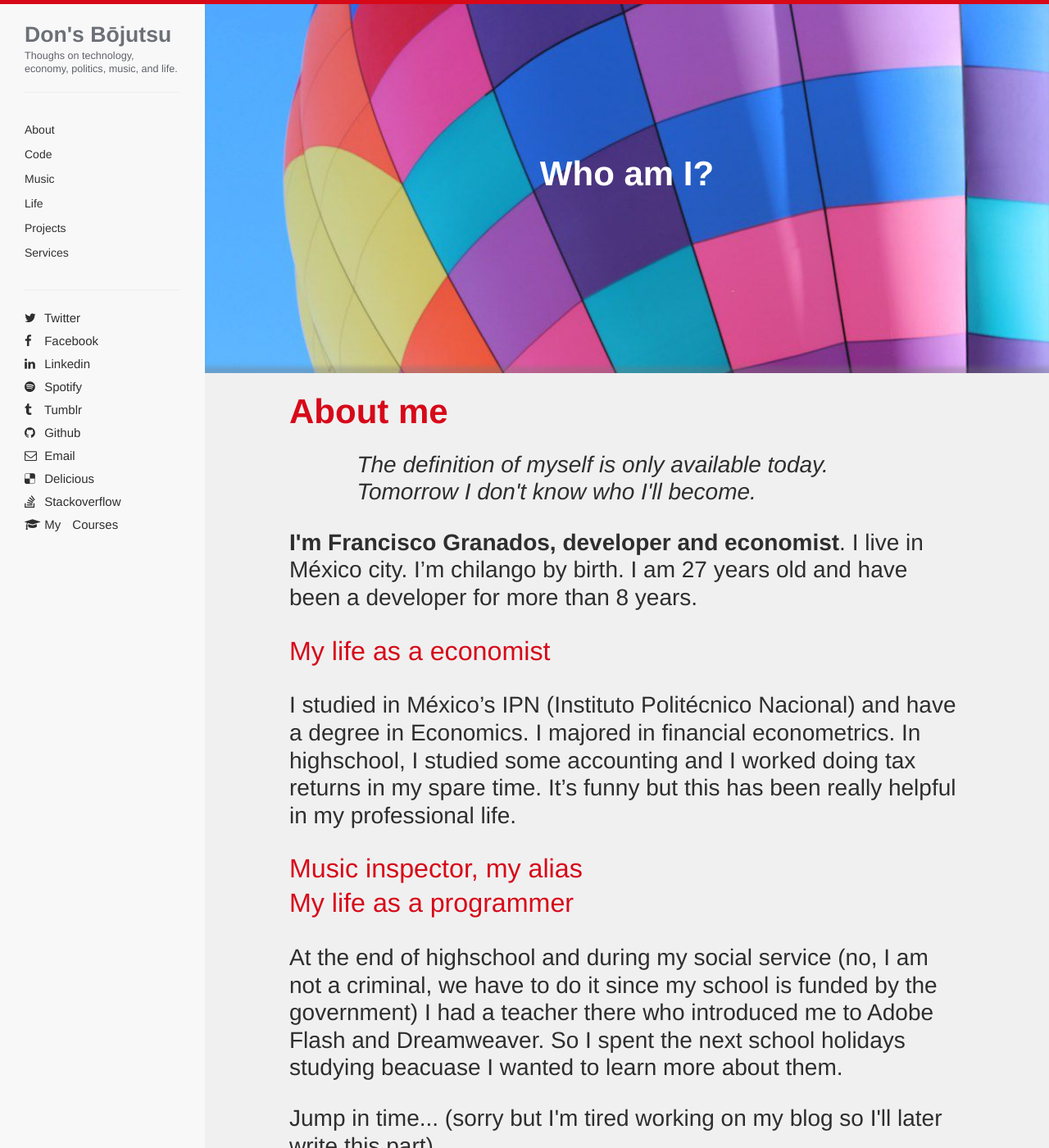
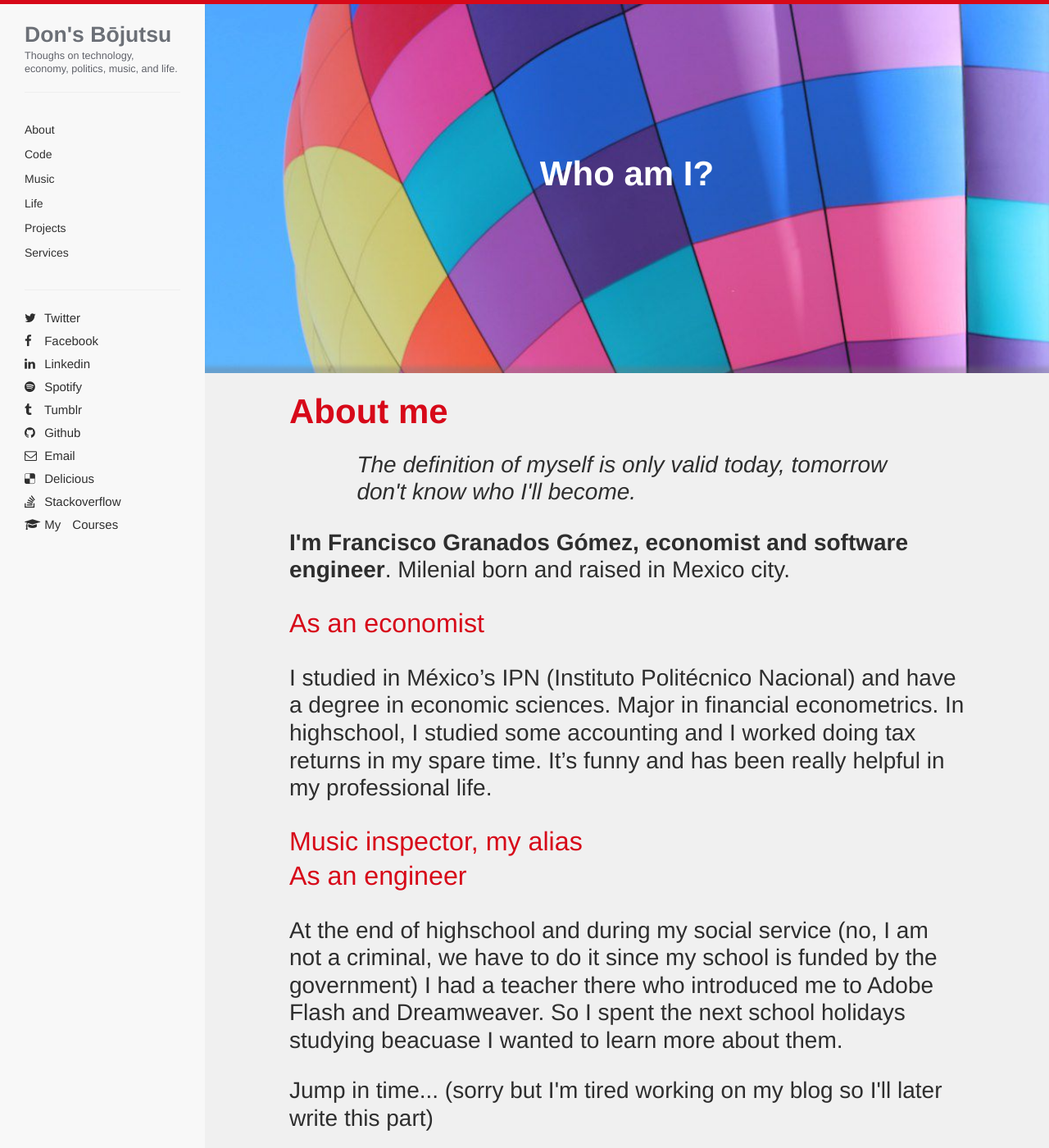
Before and after one commit to gzfrancisco/gzfrancisco.github.io, a Jekyll site: the page built from about/me/index.html, in a window 1280 px wide and 1400 px high. Shown: the whole window at 82% size. Built offline with Jekyll 4.4.1, drawn with Linux system fonts in a browser that asks for light colours; nearby versions of some CDN libraries.

Commit message:
Updated index

```diff
--- a/about/me/index.html
+++ b/about/me/index.html
@@ -9,17 +9,17 @@ category: life
 
 <h1>About me</h1>
 
-<blockquote><p>The definition of myself is only available today. Tomorrow I don't know who I'll become.</p></blockquote>
+<blockquote><p>The definition of myself is only valid today, tomorrow don't know who I'll become.</p></blockquote>
 
-<p><strong>I'm Francisco Granados, developer and economist</strong>. I live in México city. I’m chilango by birth. I am 27 years old and have been a developer for more than 8 years.</p>
+<p><strong>I'm Francisco Granados Gómez, economist and software engineer</strong>. Milenial born and raised in Mexico city.</p>
 
-<h3>My life as a economist</h3>
+<h3>As an economist</h3>
 
-<p>I studied in México’s IPN (Instituto Politécnico Nacional) and have a degree in Economics. I  majored in financial econometrics. In highschool, I studied some accounting and I worked doing tax returns in my spare time. It’s funny but this has been really helpful in my professional life.</p>
+<p>I studied in México’s IPN (Instituto Politécnico Nacional) and have a degree in economic sciences. Major in financial econometrics. In highschool, I studied some accounting and I worked doing tax returns in my spare time. It’s funny and has been really helpful in my professional life.</p>
 
 <h3>Music inspector, my alias</h3>
 
-<h3>My life as a programmer</h3>
+<h3>As an engineer</h3>
 
 <p>At the end of highschool and during my social service (no, I am not a criminal, we have to do it since my school is funded by the government) I had a teacher there who introduced me to Adobe Flash and Dreamweaver. So I spent the next school holidays studying beacuase I wanted to learn more about them.</p>
 <p>Jump in time... (sorry but I'm tired working on my blog so I'll later write this part)</p>
```
